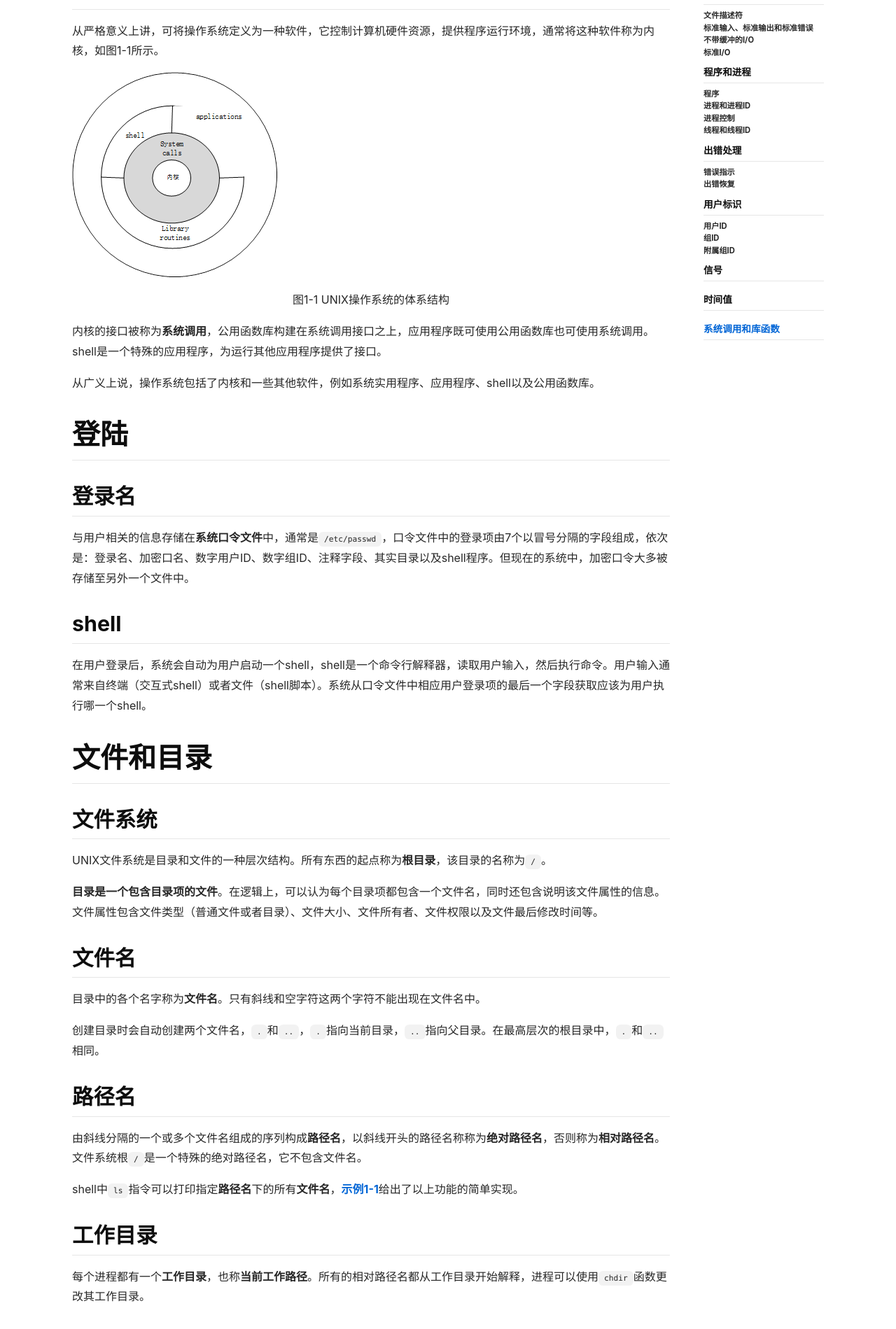
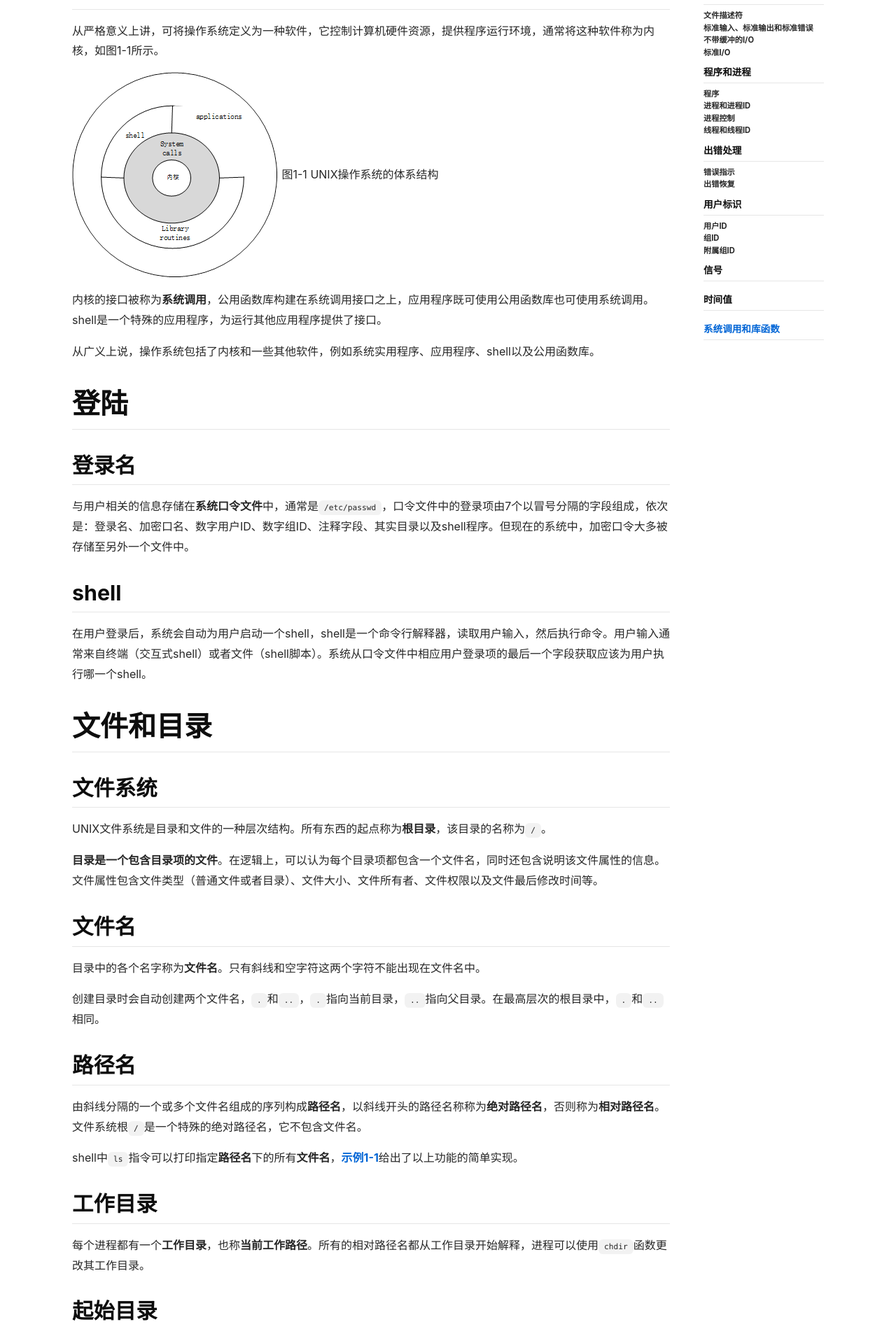
Before and after one commit to TypeFloat/TypeFloat.github.io, a Jekyll site: the page built from _posts/2023-04-30-apue-1.md, in a window 1280 px wide. Shown: the part 405-2304 px from the top of the page at 70% size. Built offline with Jekyll 4.4.1, drawn with Linux system fonts in a browser that asks for light colours; nearby versions of some CDN libraries; comment, search, counter and statistics services are not loaded.

Commit message:
添加新的笔记

```diff
--- a/_posts/2023-04-30-apue-1.md
+++ b/_posts/2023-04-30-apue-1.md
@@ -10,8 +10,8 @@ key: apue-1
 
 从严格意义上讲，可将操作系统定义为一种软件，它控制计算机硬件资源，提供程序运行环境，通常将这种软件称为内核，如图1-1所示。
 
-![](/assets/posts/apue-1-1.png#pic_center)
-<center>图1-1 UNIX操作系统的体系结构</center>
+![](/assets/posts/apue-1-1.png)
+图1-1 UNIX操作系统的体系结构
 
 内核的接口被称为**系统调用**，公用函数库构建在系统调用接口之上，应用程序既可使用公用函数库也可使用系统调用。shell是一个特殊的应用程序，为运行其他应用程序提供了接口。
 
@@ -170,5 +170,5 @@ char * strerror(int errnum);
 
 除了图1-2所示的差别外，系统调用和库函数之间的另一个差别是：系统调用通常提供一种最小接口，而库函数通常提供比较复杂的功能。
 
-![](/assets/posts/apue-1-2.png#pic_center)
-<center>图1-2 C语言库函数和系统调用之间的差别</center>
+![](/assets/posts/apue-1-2.png)
+图1-2 C语言库函数和系统调用之间的差别
```
Also changed, not shown: _posts/2023-04-30-apue-2.md (+4 -4 lines).
